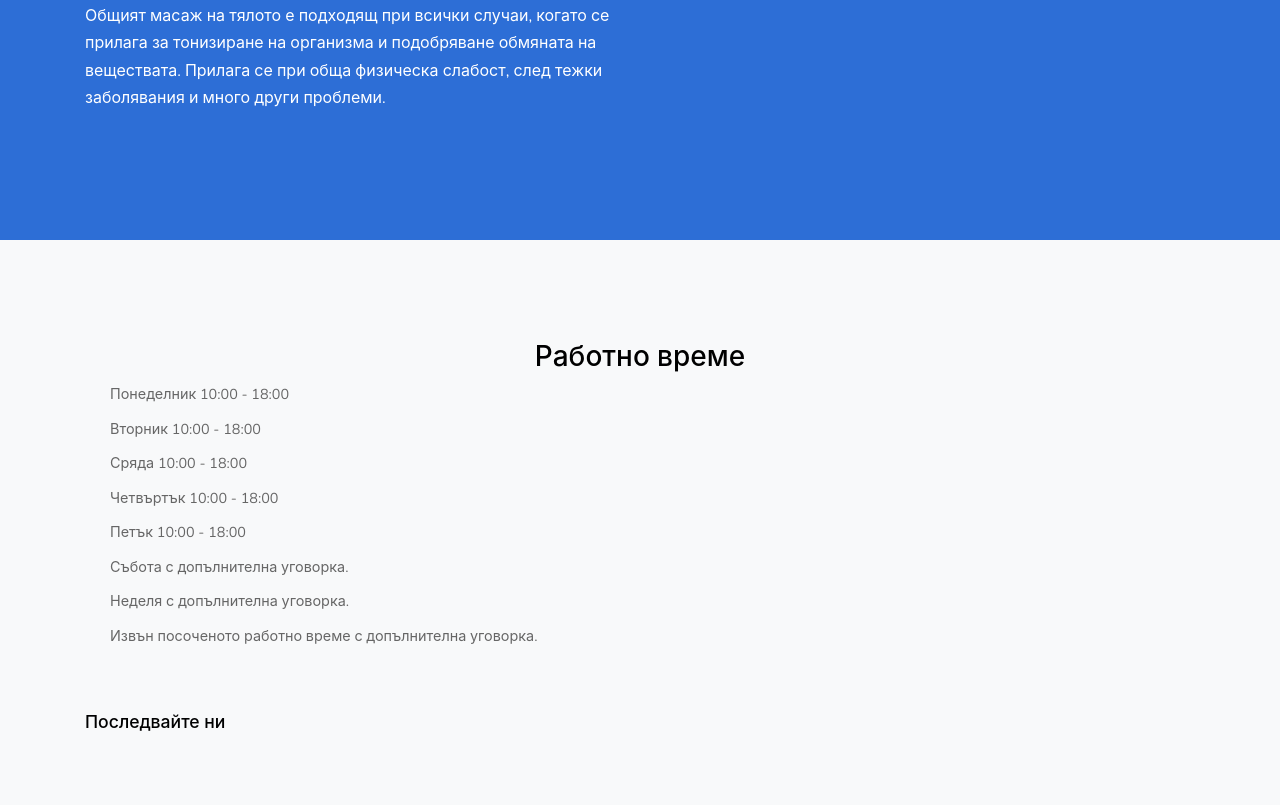
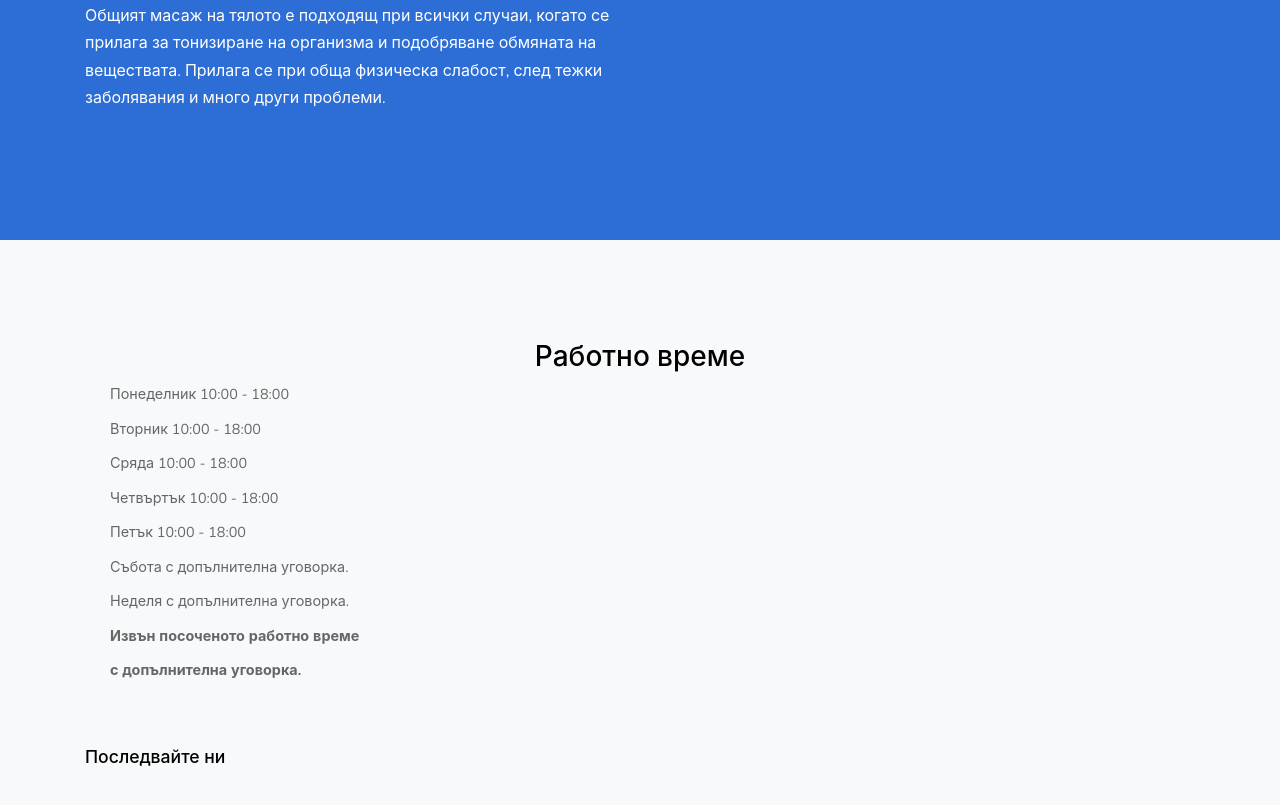
Before and after one commit to alexelegance/alexelegance, a plain HTML site: page index.html in a window 1280 px wide. Shown: the part 4414-5219 px from the top of the page. Drawn offline with nearby package versions, Linux system fonts and the light colour scheme; files that its build step writes are made by us from their sources; some icons are missing.

Commit message:
align text

```diff
--- a/index.html
+++ b/index.html
@@ -262,7 +262,8 @@
               <li class="d-flex"><span>Петък 10:00 - 18:00</span></li>
               <li class="d-flex"><span>Събота с допълнителна уговорка.</span></li>
               <li class="d-flex"><span>Неделя с допълнителна уговорка.</span></li>
-              <li class="d-flex"><span>Извън посоченото работно време с допълнителна уговорка.</span></li>
+              <li class="d-flex font-weight-bold"><span>Извън посоченото работно време</span></li>
+              <li class="d-flex font-weight-bold"><span> с допълнителна уговорка.</span></li>
             </ul>
           </div>
           </div>
```
